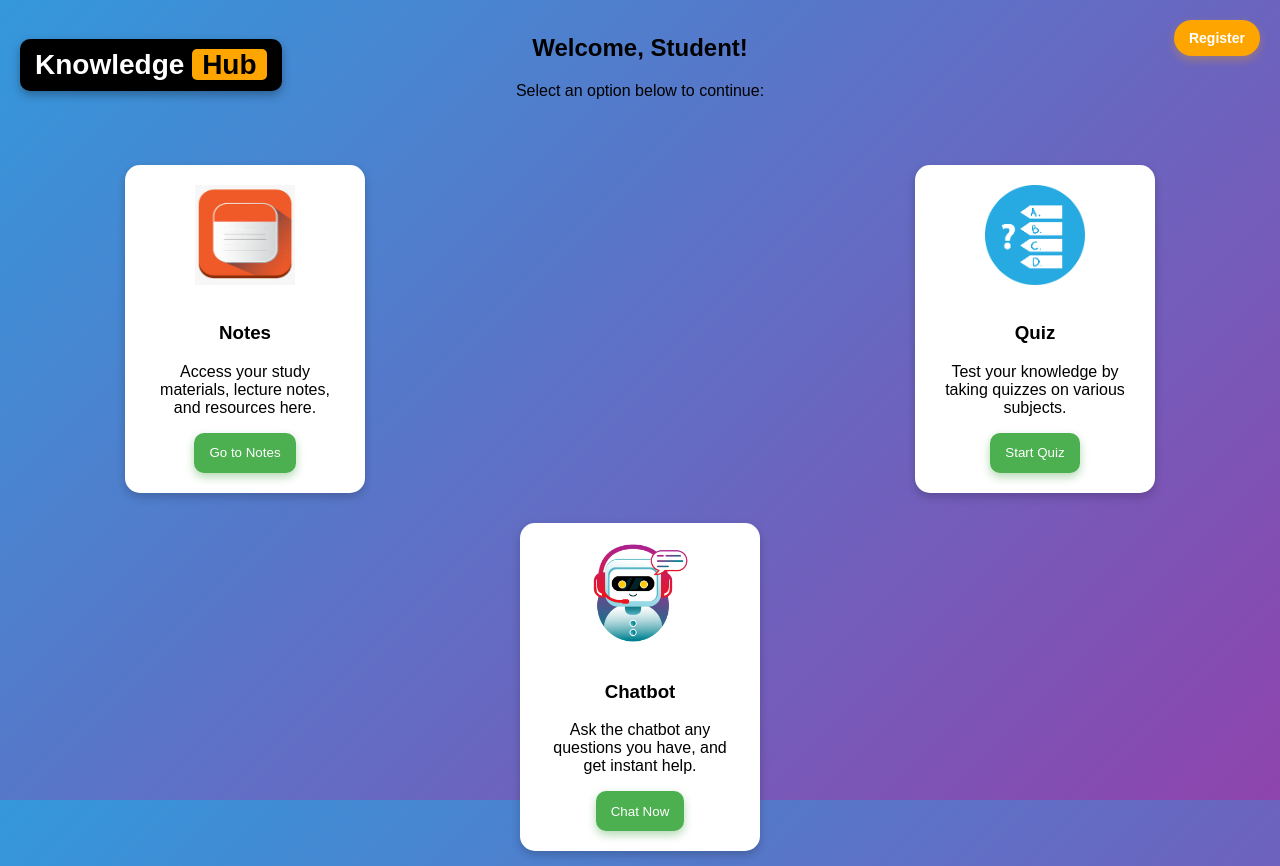
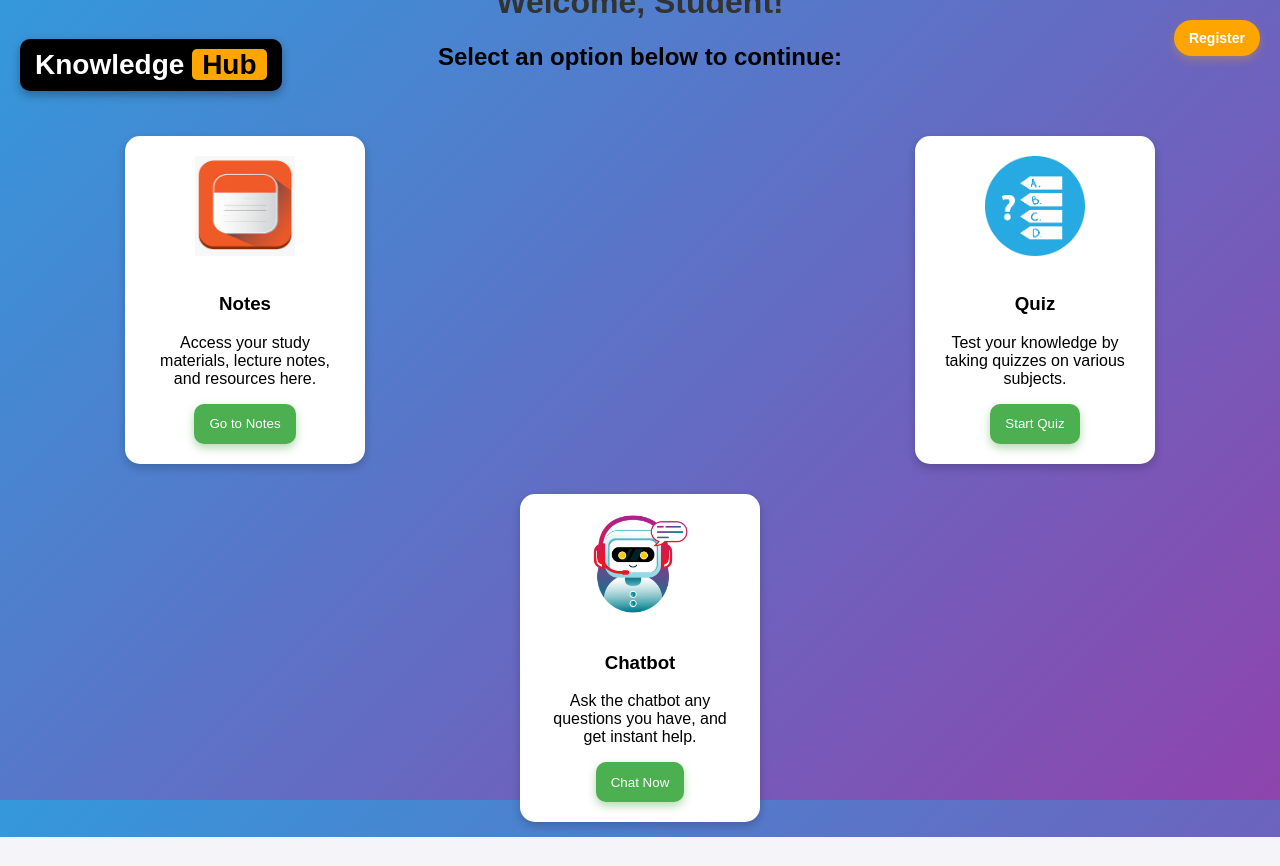
Before and after one commit to piyushsainips/my-app, a React (Create React App) app: page / in a window 1280 px wide. After the commit the page ends 837 px from the top, so only its background shows below. Built offline with nearby package versions, Linux system fonts and the light colour scheme.

Commit message:
Updates Study.js

```diff
--- a/src/component/study.css
+++ b/src/component/study.css
@@ -1,7 +1,7 @@
 /* Container for the dashboard */
 .dashboard-container {
     text-align: center;
-    margin-top: 100px;
+    margin-top: 10px;
     animation: fadeIn 1s ease-in-out;
 }
 
@@ -17,7 +17,7 @@
     }
 }
 
-/* Dashboard title styled like Pornhub */
+/* Dashboard title styled like */
 .title {
     position: absolute;
     top: 20px;
@@ -94,7 +94,7 @@
 .option-card {
     width: 200px;
     padding: 20px;
-    background-color: white;
+    background-color: rgb(255, 255, 255);
     border-radius: 15px;
     text-align: center;
     box-shadow: 0 4px 10px rgba(0, 0, 0, 0.2);
@@ -103,7 +103,7 @@
 }
 
 .option-card:hover {
-    transform: scale(1.08);
+    transform: scale(1.3);
     box-shadow: 0 8px 20px rgba(0, 0, 0, 0.3);
 }
 
--- a/src/component/study.js
+++ b/src/component/study.js
@@ -149,8 +149,8 @@ const StudentDashboard = () => {
 
             {/* Dashboard Content */}
             <div className="dashboard-container">
-                <h2>Welcome, {studentName}!</h2>
-                <p>Select an option below to continue:</p>
+                <h1>Welcome, {studentName}!</h1>
+                <h2>Select an option below to continue:</h2>
 
                 {/* Options for Notes, Quiz, and Chatbot */}
                 <div className="options-container">
```
